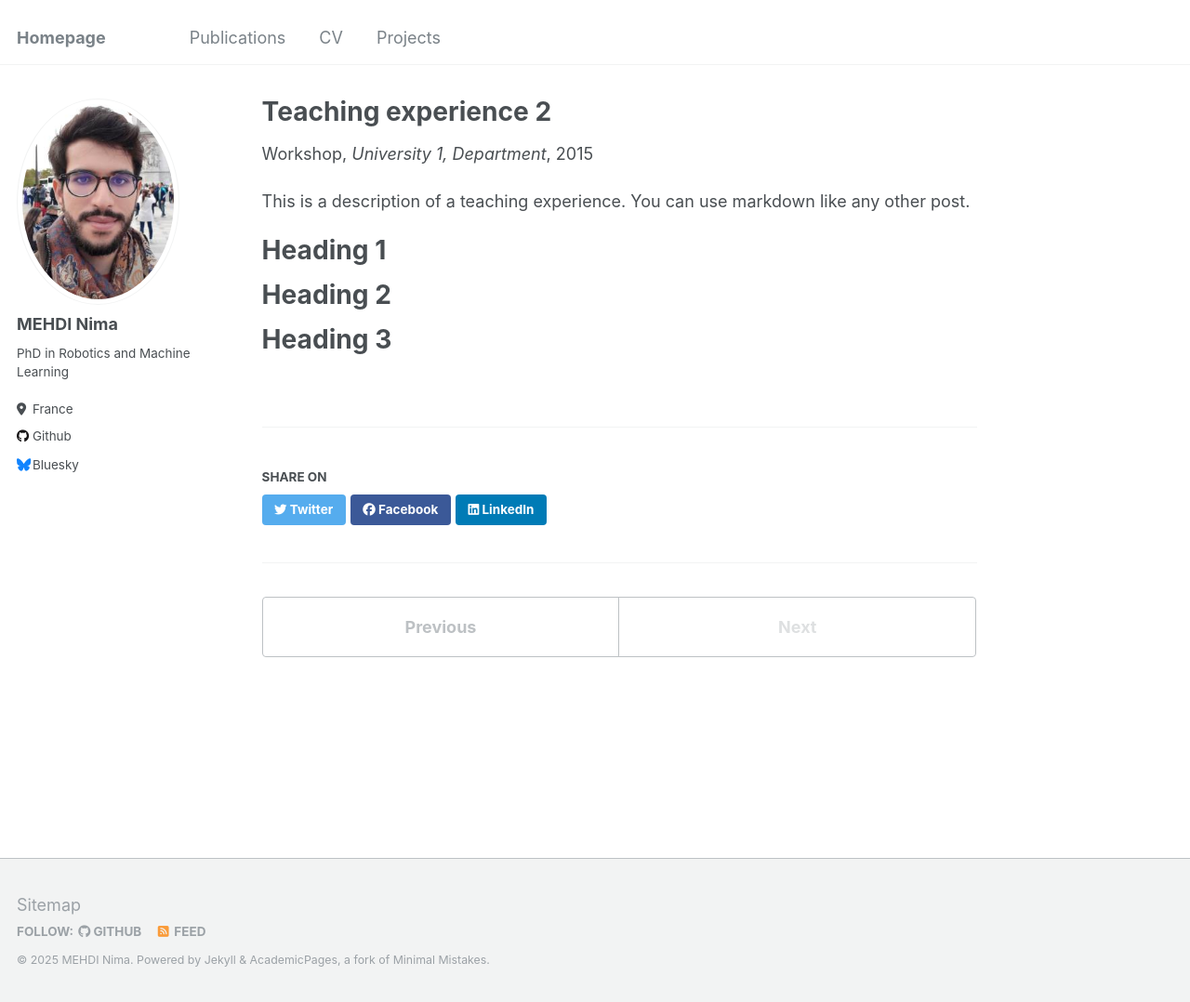
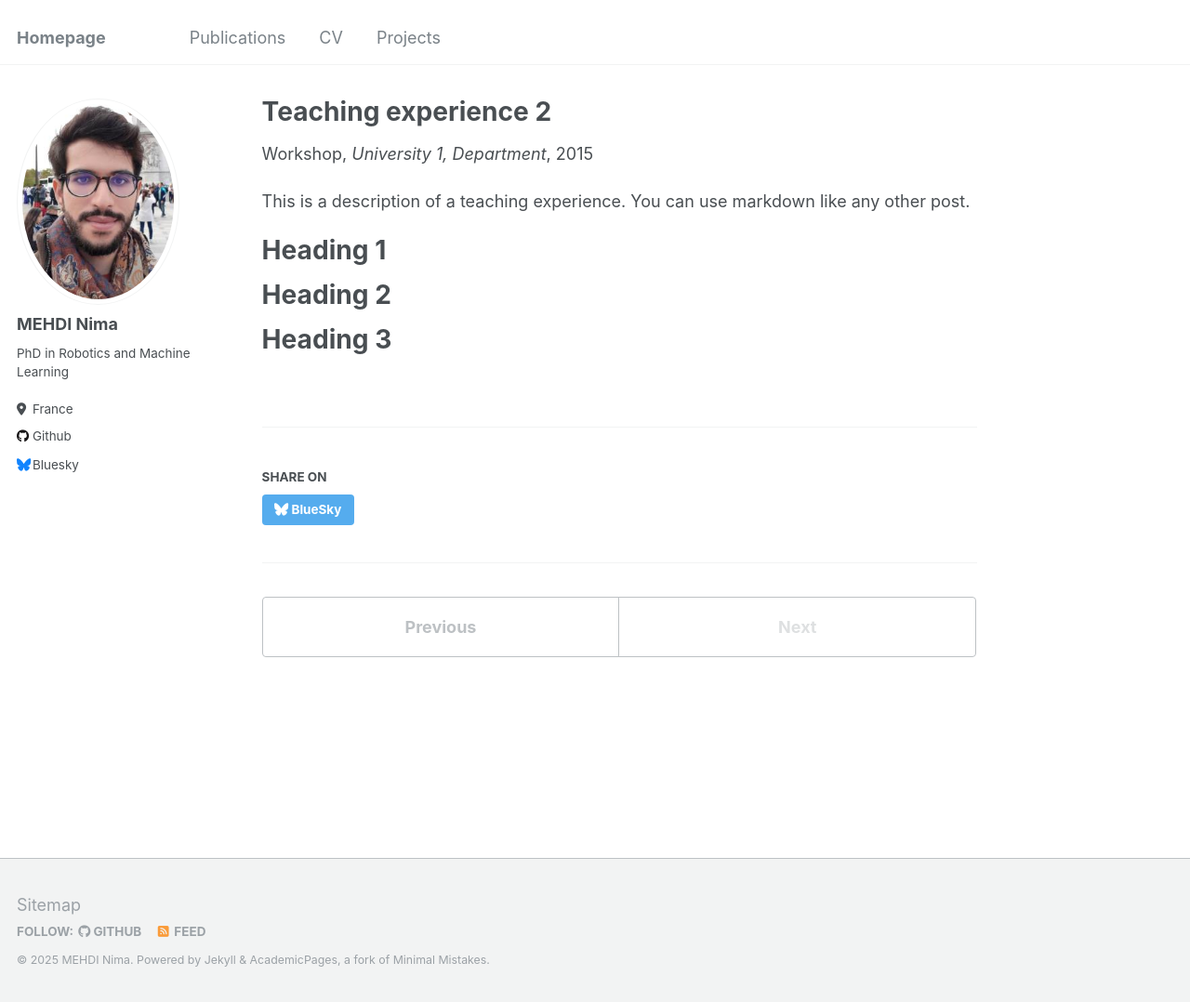
Before and after one commit to MehdiN/mehdin.github.io, a Jekyll site: the page built from _teaching/2015-spring-teaching-2.md, in a window 1280 px wide and 1078 px high. Shown: the whole window at 93% size. Built offline with Jekyll 4.4.1, drawn with Linux system fonts in a browser that asks for light colours.

Commit message:
add bksy button

```diff
--- a/_includes/social-share.html
+++ b/_includes/social-share.html
@@ -5,9 +5,6 @@
     <h4 class="page__share-title">{{ site.data.ui-text[site.locale].share_on_label | default: "Share on" }}</h4>
   {% endif %}
 
-  <a href="https://twitter.com/intent/tweet?text={{ base_path }}{{ page.url }}" class="btn btn--twitter" title="{{ site.data.ui-text[site.locale].share_on_label | default: 'Share on' }} Twitter"><i class="fab fa-twitter" aria-hidden="true"></i><span> Twitter</span></a>
+  <a href="https://bsky.app/intent/compose?text={{ base_path }}{{ page.url }}" class="btn btn--twitter" title="{{ site.data.ui-text[site.locale].share_on_label | default: 'Share on' }} BlueSky"><i class="fab fa-bluesky" aria-hidden="true"></i><span> BlueSky</span></a>
 
-  <a href="https://www.facebook.com/sharer/sharer.php?u={{ base_path }}{{ page.url }}" class="btn btn--facebook" title="{{ site.data.ui-text[site.locale].share_on_label | default: 'Share on' }} Facebook"><i class="fab fa-facebook" aria-hidden="true"></i><span> Facebook</span></a>
-
-  <a href="https://www.linkedin.com/shareArticle?mini=true&url={{ base_path }}{{ page.url }}" class="btn btn--linkedin" title="{{ site.data.ui-text[site.locale].share_on_label | default: 'Share on' }} LinkedIn"><i class="fab fa-linkedin" aria-hidden="true"></i><span> LinkedIn</span></a>
 </section>
```
